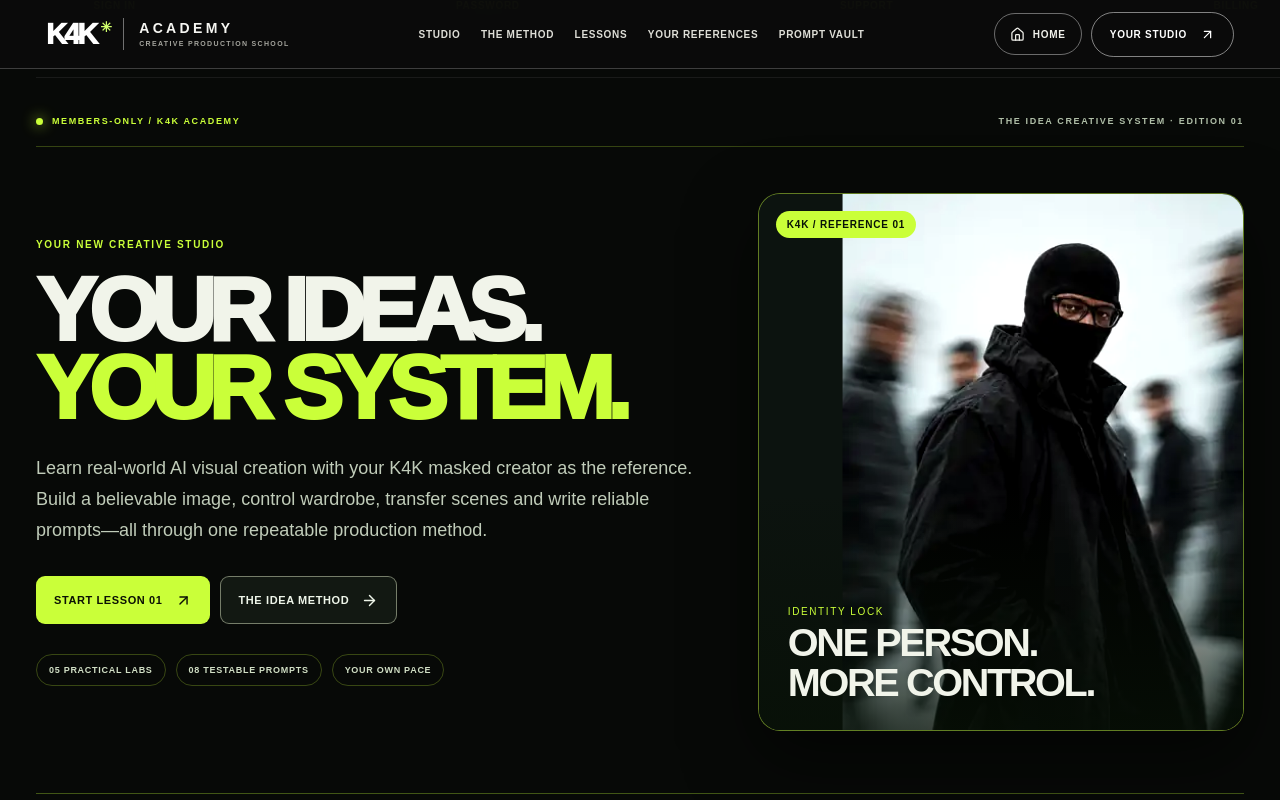
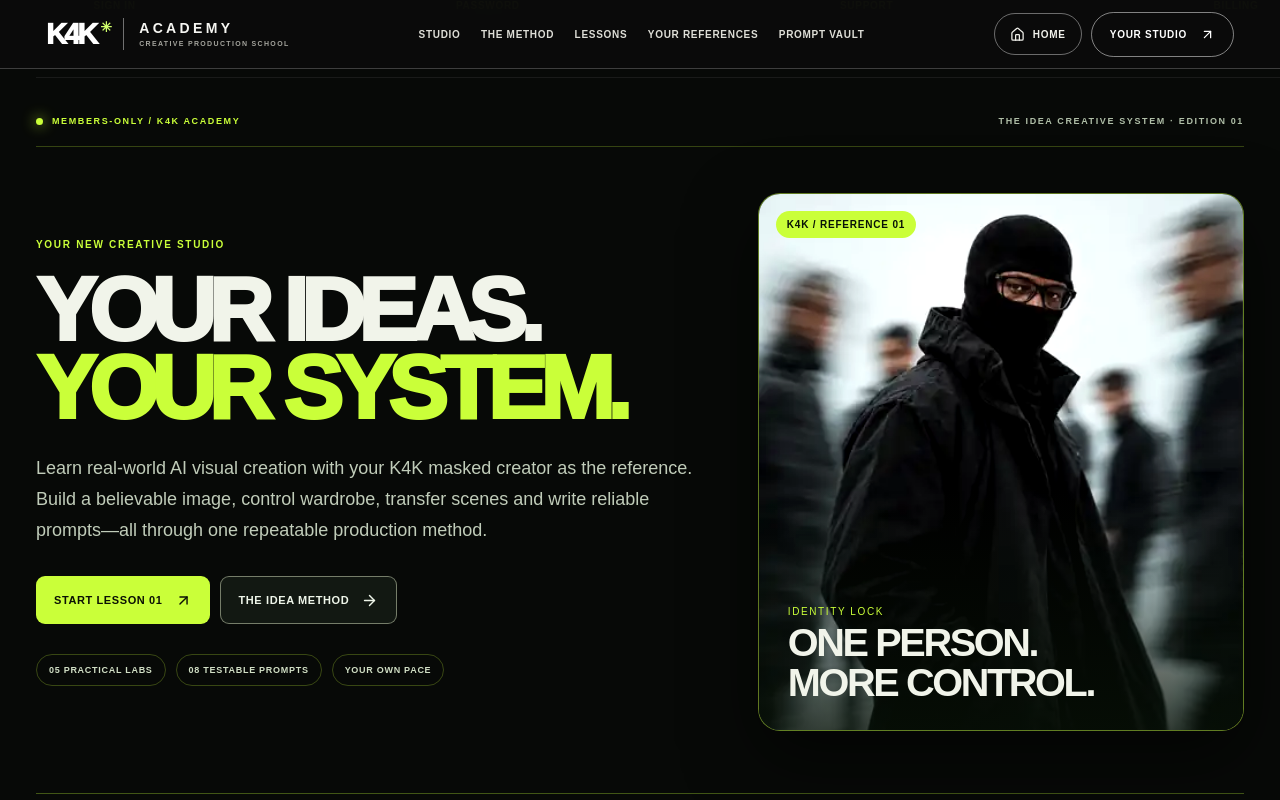
Before and after one commit to kreativestudios4k-lgtm/k4k-academy-v2, a Next.js app: page /academy in a window 1280 px wide. Shown: the top 800 px of the page. Built offline with nearby package versions, Linux system fonts and the light colour scheme; no server answers.

Commit message:
Preserve creator-photo proportions in every course card crop

```diff
--- a/app/course-v3.css
+++ b/app/course-v3.css
@@ -18,7 +18,7 @@
 .k4k-course-pillrow{display:flex;flex-wrap:wrap;gap:10px}
 .k4k-course-pillrow span,.k4k-lesson-badges span{border:1px solid #caff3940;border-radius:100px;padding:10px 12px;font-size:9px;font-weight:850;letter-spacing:.08em;color:#d1dfc5;white-space:nowrap}
 .k4k-course-hero-media{height:clamp(360px,42vw,560px);position:relative;overflow:hidden;border:1px solid #caff3970;border-radius:22px;background:linear-gradient(135deg,#111e14,#0c0c0c);box-shadow:0 26px 70px #0008}
-.k4k-course-reference{background-image:url('/academy/k4k-reference-sprite.svg');background-size:300% 100%;background-repeat:no-repeat;background-color:#121915;overflow:hidden}
+.k4k-course-reference{background-image:url('/academy/k4k-reference-sprite.svg');background-size:300% auto;background-repeat:no-repeat;background-color:#121915;overflow:hidden}
 .k4k-course-hero-photo{width:100%;height:100%;filter:contrast(1.06) saturate(.84);transition:transform .6s}
 .k4k-course-hero-media:hover .k4k-course-hero-photo{transform:scale(1.035)}
 .k4k-course-hero-media::after{content:"";position:absolute;inset:55% 0 0;pointer-events:none;background:linear-gradient(transparent,#071006cc)}
```
